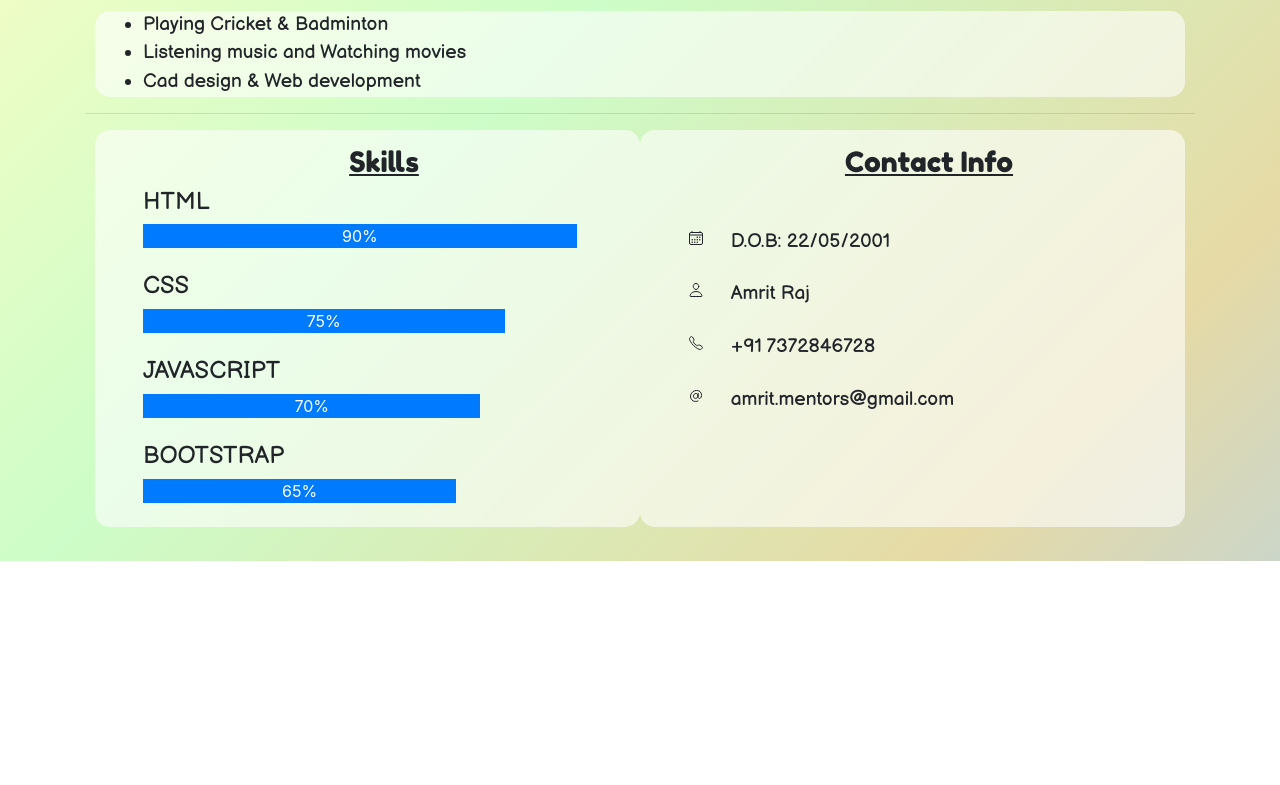
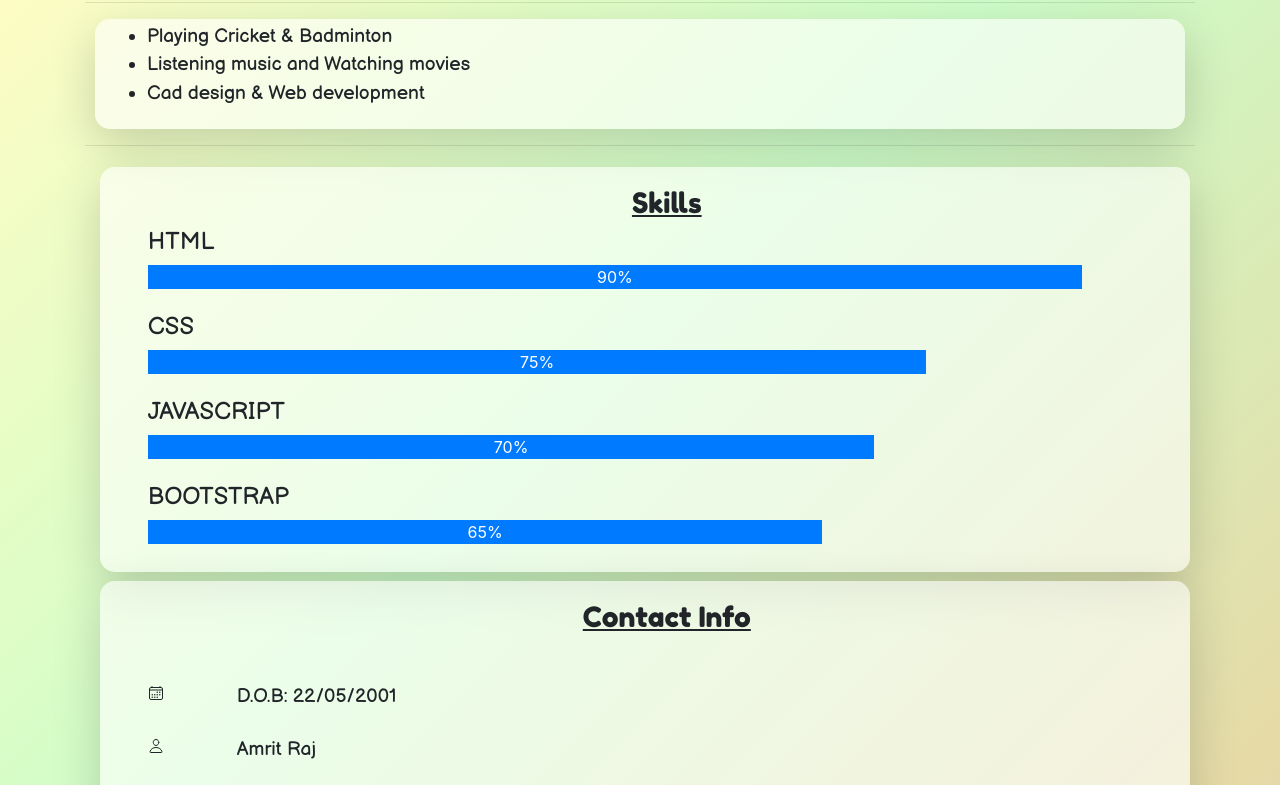
Before and after one commit to dev-amrit460/dev-amrit460.github.io, a plain HTML site: page about.html in a window 1280 px wide. Shown: the part 615-1400 px from the top of the page. Before the commit the page ends 1176 px from the top, so only its background shows below. Drawn offline with nearby package versions, Linux system fonts and the light colour scheme; a web font is replaced by a local one.

Commit message:
3d effect

```diff
--- a/about.html
+++ b/about.html
@@ -34,7 +34,7 @@
 		<p id="pinfo">~ This webpage contains info about me and some of my hobbies.</p>
 	</div>
 	<div class="container">
-		<div class="row " id="bio">
+		<div class="row shadow-lg p-1" id="bio">
 			<div class="col-12" id="pcol">
 				<p class="lead" id="para" style="font-weight: 500;">Hello, I am Amrit - a student of Electronics & Communication Engineering at NIT PATNA. Initially I had knowledge of only html and that too of beginner level, After coming to NIT PATNA, I started working on it, so as to have a good grip over it. After that I learnt CSS for styling and also for good visuals.I completed bootstrap course, and using these skills I successfully created a working website to wish my friend 'HAPPY BIRTHDAY'. Then I learned JavaScript for making my website more functional.</p>
 			</div>
@@ -45,7 +45,7 @@
 			<hr id="hr" />
 			<h2 class="text-left hobbies" style="font-family: 'Balsamiq Sans', cursive;">Hobbies</h2>
 			<hr id="hr" /> </div>
-		<div id="likes">
+		<div class="shadow-lg p-1" id="likes">
 			<ul class="pl-5">
 				<li>Playing Cricket & Badminton</li>
 				<li>Listening music and Watching movies</li>
@@ -54,10 +54,10 @@
 		</div>
 		<hr>
 	</div>
-	<div class="container">
+	<div class="container justify-content-center">
 		<div class="row" id="detail">
-			<div class="col-md-6 pl-5" id="colx">
-				<div class="skills portfolio-info-card"> <u><h3 class="pt-3 text-center">Skills</h3></u>
+			<div class="col-lg-12 col-md-12 pl-5 shadow-lg p-1" id="colx">
+				 <u><h3 class="pt-3 text-center">Skills</h3></u>
 					<h4 style="font-family: 'Balsamiq Sans', cursive;">HTML</h4>
 					<div>
 						<div class="progress-bar" aria-valuenow="100" aria-valuemin="0" aria-valuemax="100" style="width: 90%;"><span>90%</span></div>
@@ -78,10 +78,10 @@
 						<div class="progress-bar" aria-valuenow="65" aria-valuemin="0" aria-valuemax="100" style="width: 65%;"><span>65%</span></div>
 					</div>
 					<br>
-				</div>
+
 			</div>
-			<div class="col-md-6 pl-5" id="coly">
-				<div class="contact-info portfolio-info-card "> <u><h3 class="pt-3 text-center">Contact Info</h3></u>
+			<div class="col-lg-12 col-md-12 pl-5 shadow-lg p-1" id="coly">
+				<u><h3 class="pt-3 text-center">Contact Info</h3></u>
 					<br>
 					<div class="row pt-3">
 						<div class="col-1">
@@ -108,7 +108,7 @@
 						<div class="col-9"><span>amrit.mentors@gmail.com</span></div>
 					</div>
 					<br>
-				</div>
+
 			</div>
 		</div>
 	</div><br>
--- a/style.css
+++ b/style.css
@@ -15,7 +15,10 @@ body {
 	animation: gradient 18s ease infinite;
 	overflow-x: hidden;
 }
-
+#me{
+	width: 15.625rem;
+	height: auto;
+}
 @keyframes gradient {
 	0% {
 		background-position: 0 50%
@@ -80,17 +83,21 @@ h3 {
 }
 #detail{
 	margin: 0.625rem;
+	display: flex;
+	flex-direction: row;
 }
 #colx {
 	box-shadow: 20px 20px 50x rgba(0, 0, 0, 0.5);
 	border-radius: 15px;
 	background: rgba(255, 255, 255, 0.6);
+	margin: .3rem;
 }
 
 #coly {
 	box-shadow: 20px 20px 50x rgba(0, 0, 0, 0.5);
 	border-radius: 15px;
 	background: rgba(255, 255, 255, 0.6);
+	margin: .3rem;
 }
 
 .col-9 {
```
Also changed, not shown: education.html (+3 -3 lines), project.html (+4 -4 lines), assets/me.png.
